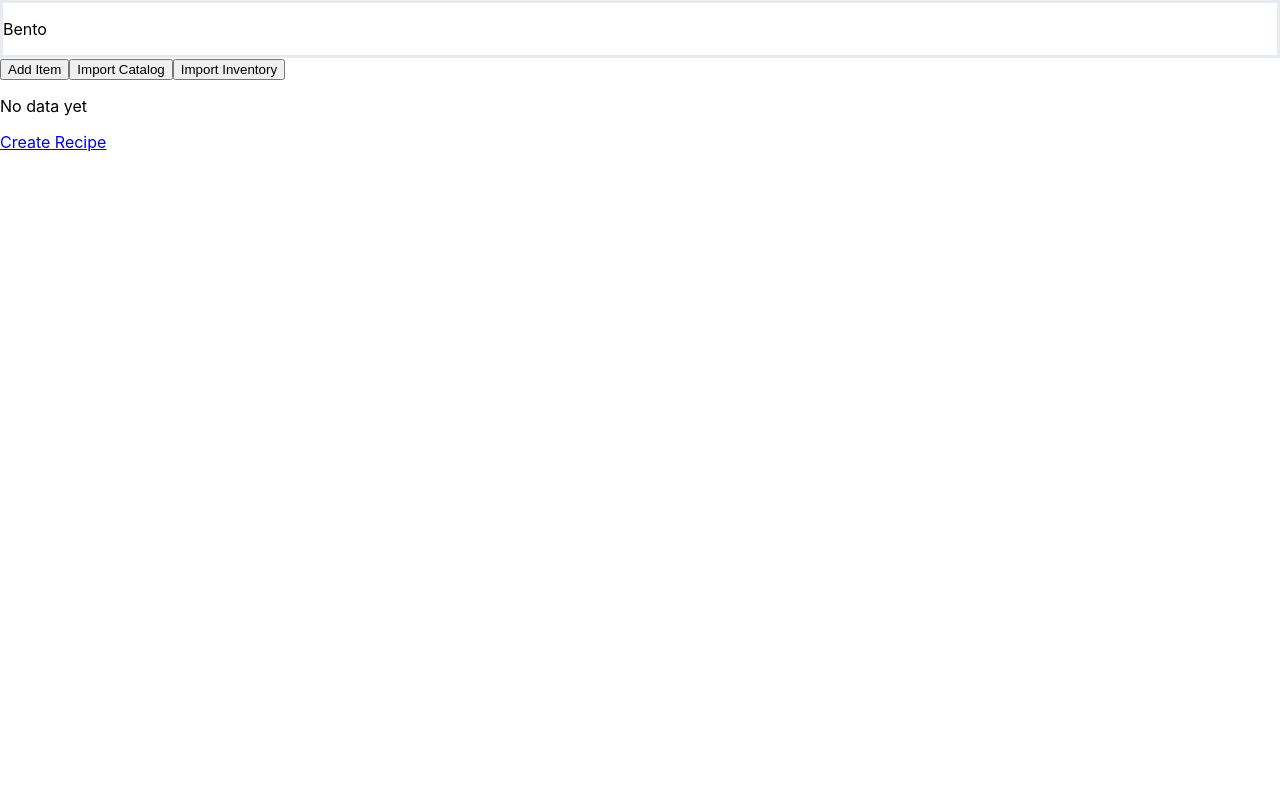
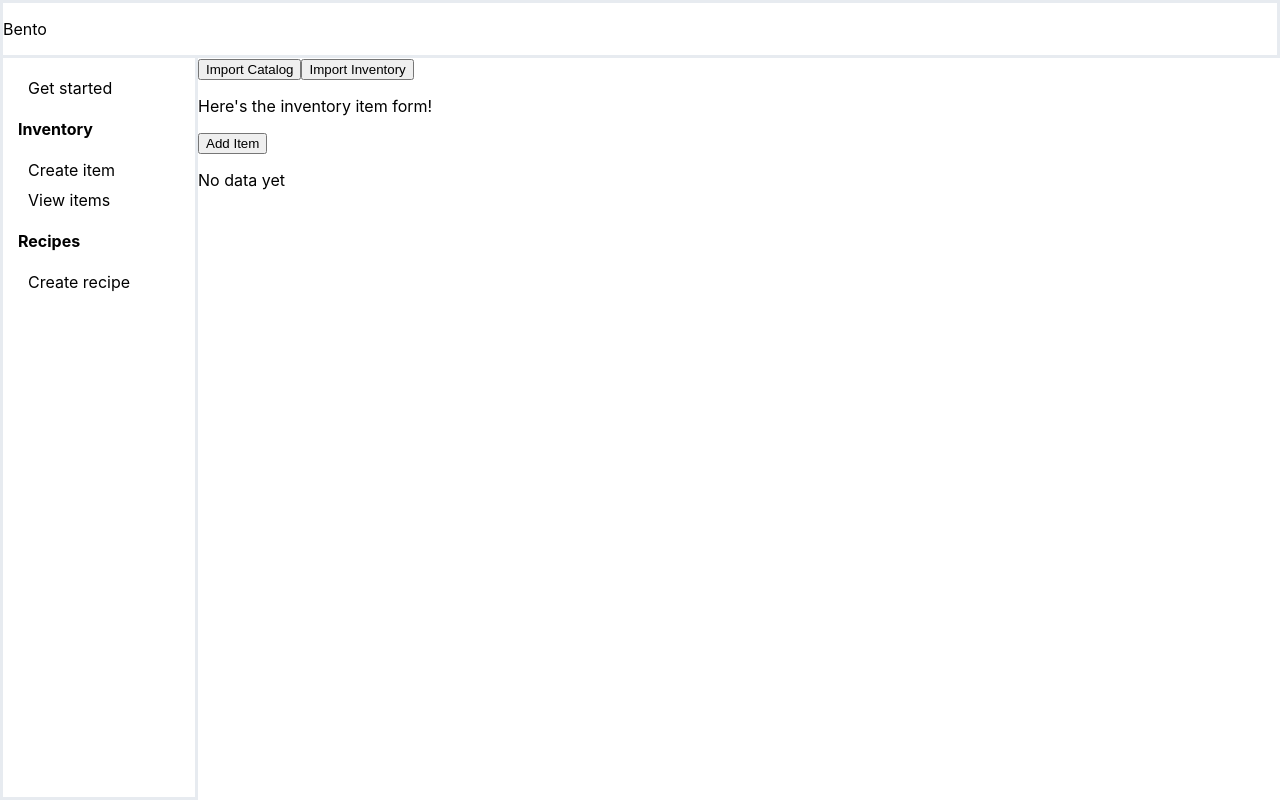
Before and after one commit to onmyraedar/square-unboxed-2022, a React (Create React App) app in the folder client/: page /inventory/create in a window 1280 px wide. Built offline with nearby package versions, Linux system fonts and the light colour scheme.

Commit message:
Add navbar and create inventory routes
Create new routes for adding an inventory item and listing existing items.

Add a navbar to allow the user to move between these routes.

Fix layout of the App component to accommodate the navbar. Also, add styling to the navbar.

```diff
--- a/client/src/App.css
+++ b/client/src/App.css
@@ -1,38 +1,10 @@
 .App {
-  text-align: center;
+  display: flex;
+  flex-direction: column;
+  min-height: 100vh;
 }
 
-.App-logo {
-  height: 40vmin;
-  pointer-events: none;
+.App-container {
+  flex: 1 1 auto;
+  display: flex;
 }
-
-@media (prefers-reduced-motion: no-preference) {
-  .App-logo {
-    animation: App-logo-spin infinite 20s linear;
-  }
-}
-
-.App-header {
-  background-color: #282c34;
-  min-height: 100vh;
-  display: flex;
-  flex-direction: column;
-  align-items: center;
-  justify-content: center;
-  font-size: calc(10px + 2vmin);
-  color: white;
-}
-
-.App-link {
-  color: #61dafb;
-}
-
-@keyframes App-logo-spin {
-  from {
-    transform: rotate(0deg);
-  }
-  to {
-    transform: rotate(360deg);
-  }
-}
--- a/client/src/App.js
+++ b/client/src/App.js
@@ -1,44 +1,18 @@
 import React, { useState } from "react";
-import { Routes, Route, Link } from "react-router-dom";
+import { Routes, Route } from "react-router-dom";
+import CreateInventoryItemForm from "./components/CreateInventoryItemForm";
 import CreateRecipeForm from "./components/CreateRecipeForm";
 import Header from "./components/Header";
+import InventoryList from "./components/InventoryList";
+import Navbar from "./components/Navbar";
+import "./App.css";
 
 function App() {
-  const [data, setData] = useState("No data yet");
   const [catalog, setCatalog] = useState({
     items: [],
     modifierLists: [],
   });
   const [inventory, setInventory] = useState([]);
-
-  // Testing a POST request
-  async function addInventoryItem() {
-    console.log("Initializing inventory item...");
-    const inventoryItem = {
-      name: "Ice Cream",
-      quantity_in_stock: 100,
-      unit: {
-        singular: "ounce",
-        plural: "ounces"
-      }
-    }
-    console.log("Inventory item initialized!");
-    console.log(inventoryItem);
-    try {
-      const response = await fetch("/inventoryitem/create", {
-        method: "POST",
-        headers: {
-          "Content-Type": "application/json",
-        },
-        body: JSON.stringify(inventoryItem)
-      });
-      setData("Post request successful!");
-      console.log("Request successful!");
-    } catch (error) {
-      console.log(error);
-    }
-    console.log("End of function.");
-  }
 
   async function importCatalog() {
     try {
@@ -74,14 +48,18 @@ function App() {
   return (
     <div className="App">
       <Header />
-      <button onClick={addInventoryItem}>Add Item</button>
-      <button onClick={importCatalog}>Import Catalog</button>
-      <button onClick={importInventory}>Import Inventory</button>
-      <p>{data}</p>
-      <Link to="/recipe/create">Create Recipe</Link>
-      <Routes>
-        <Route path="/recipe/create" element={<CreateRecipeForm catalog={catalog} inventory={inventory} />} />
-      </Routes>
+      <div className="App-container">
+        <Navbar />
+        <div className="App-content">
+          <button onClick={importCatalog}>Import Catalog</button>
+          <button onClick={importInventory}>Import Inventory</button>
+          <Routes>
+            <Route path="/recipe/create" element={<CreateRecipeForm catalog={catalog} inventory={inventory} />} />
+            <Route path="/inventory/create" element={<CreateInventoryItemForm />} />
+            <Route path="/inventory/list" element={<InventoryList />} />
+          </Routes>
+        </div>
+      </div>
     </div>
   );
 }
--- /dev/null
+++ b/client/src/components/CreateInventoryItemForm.js
@@ -0,0 +1,44 @@
+import React, { useState } from "react";
+
+function CreateInventoryItemForm() {
+  const [data, setData] = useState("No data yet");
+
+  // Testing a POST request
+  async function addInventoryItem() {
+    console.log("Initializing inventory item...");
+    const inventoryItem = {
+      name: "Ice Cream",
+      quantity_in_stock: 100,
+      unit: {
+        singular: "ounce",
+        plural: "ounces"
+      }
+    }
+    console.log("Inventory item initialized!");
+    console.log(inventoryItem);
+    try {
+      const response = await fetch("/inventoryitem/create", {
+        method: "POST",
+        headers: {
+          "Content-Type": "application/json",
+        },
+        body: JSON.stringify(inventoryItem)
+      });
+      setData("Post request successful!");
+      console.log("Request successful!");
+    } catch (error) {
+      console.log(error);
+    }
+    console.log("End of function.");
+  }
+
+  return(
+    <div>
+      <p>Here's the inventory item form!</p>
+      <button onClick={addInventoryItem}>Add Item</button>
+      <p>{data}</p>
+    </div>
+  );
+}
+
+export default CreateInventoryItemForm;
--- /dev/null
+++ b/client/src/components/InventoryList.js
@@ -0,0 +1,7 @@
+import React from "react";
+
+function InventoryList() {
+  return(<p>Welcome to the inventory list!</p>);
+}
+
+export default InventoryList;
--- /dev/null
+++ b/client/src/components/Navbar.css
@@ -0,0 +1,34 @@
+.navbar {
+  display: flex;
+  flex-direction: column;
+  border-style: solid;
+  border-color: #E7EBF0;
+  border-top-width: 0;
+  padding: 15px;
+}
+
+.navbar-section-header {
+  font-weight: bold;
+}
+
+.link-container {
+  border-radius: 8px;
+  padding-top: 5px;
+  padding-bottom: 5px;
+  padding-left: 10px;
+  padding-right: 50px;
+}
+
+.link-container:hover {
+  background-color: #e3f2fd;
+}
+
+.active-link {
+  color: #1e88e5;
+  font-weight: bold;
+}
+
+a {
+  color: black;
+  text-decoration: none;
+}
--- /dev/null
+++ b/client/src/components/Navbar.js
@@ -0,0 +1,37 @@
+import React, { useState } from "react";
+import { Link } from "react-router-dom";
+import "./Navbar.css";
+
+function Navbar() {
+  const [activeLinkID, setActiveLinkID] = useState("home-link");
+
+  function isActive(ID) {
+    console.log(ID);
+    return ID === activeLinkID;
+  }
+
+  function updateActiveLink(event) {
+    setActiveLinkID(event.target.id);
+  }
+
+  return(
+    <div className="navbar">
+      <div className="link-container">
+        <Link to="/">Get started</Link>
+      </div>
+      <p className="navbar-section-header">Inventory</p>
+      <div className="link-container">
+        <Link to="/inventory/create">Create item</Link>
+      </div>
+      <div className="link-container">
+        <Link to="/inventory/list">View items</Link>
+      </div>
+      <p className="navbar-section-header">Recipes</p>
+      <div className="link-container">
+        <Link to="/recipe/create">Create recipe</Link>
+      </div>
+    </div>
+  )
+}
+
+export default Navbar;
```
